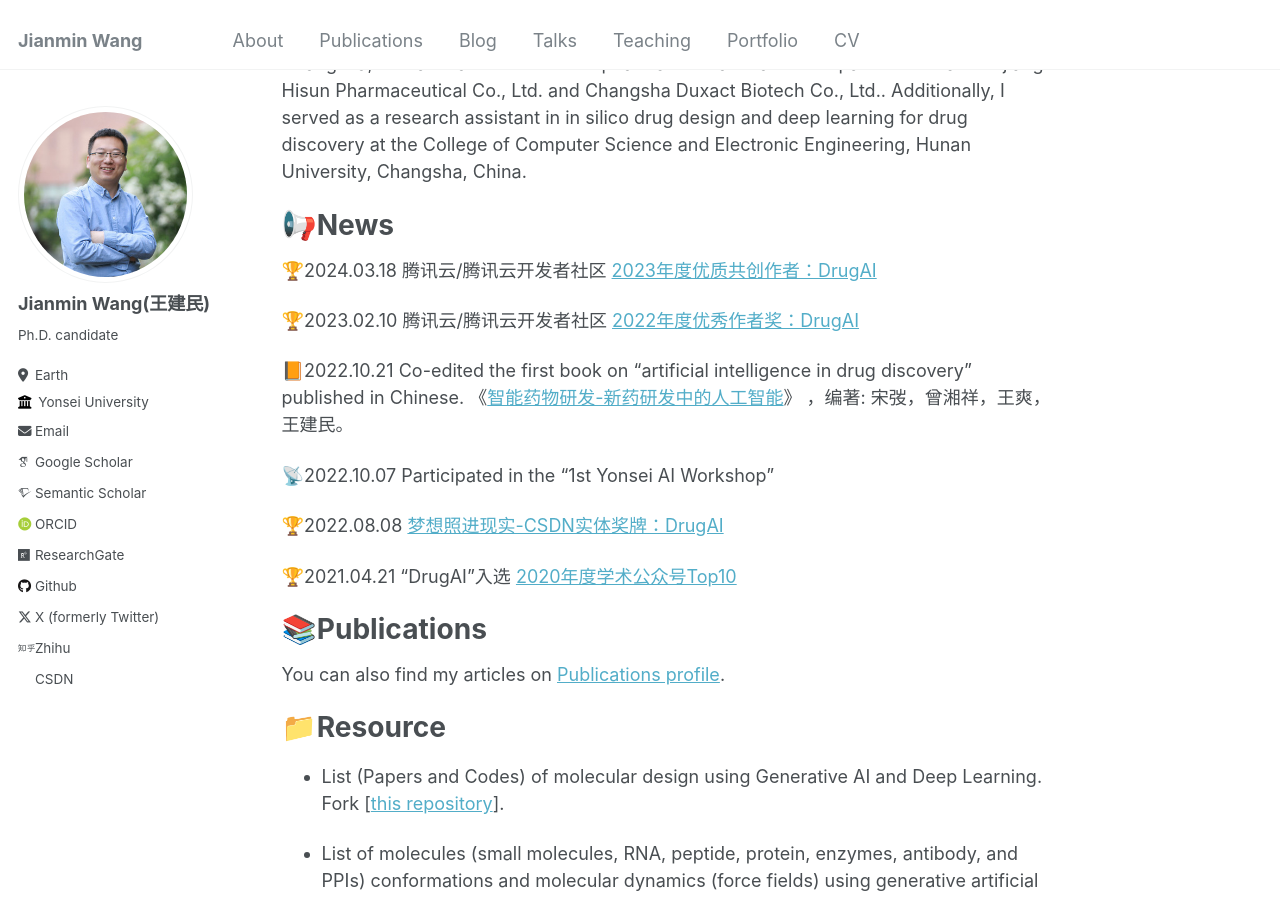
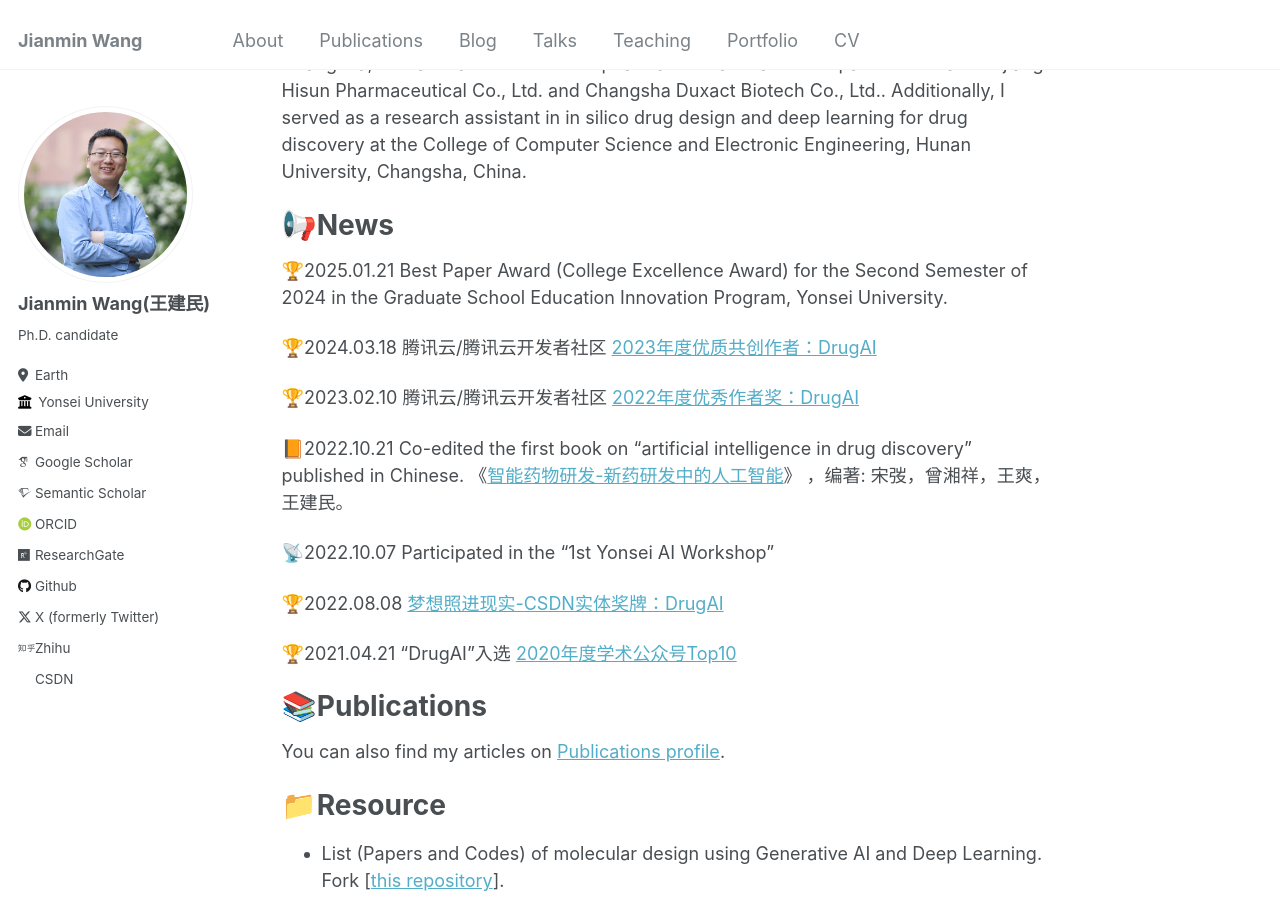
Before and after one commit to Jianmin2drugai/Jianmin2drugai.github.io, a Jekyll site: the page built from _pages/about.md, in a window 1280 px wide and 900 px high, scrolled down 465 px. Built offline with Jekyll 4.4.1, drawn with Linux system fonts in a browser that asks for light colours; some web fonts are replaced.

Commit message:
Update about.md

```diff
--- a/_pages/about.md
+++ b/_pages/about.md
@@ -17,6 +17,8 @@ Previously, I earned my undergraduate degree(B.S.) in pharmacy at the <a href="h
 
 &#x1F4E2;News
 ======
+&#x1F3C6;2025.01.21 Best Paper Award (College Excellence Award) for the Second Semester of 2024 in the Graduate School Education Innovation Program, Yonsei University.
+
 &#x1F3C6;2024.03.18 腾讯云/腾讯云开发者社区 <a href="https://jianmin2drugai.github.io/portfolio/portfolio-2/">2023年度优质共创作者：DrugAI</a>
 
 &#x1F3C6;2023.02.10 腾讯云/腾讯云开发者社区 <a href="https://jianmin2drugai.github.io/portfolio/portfolio-4/">2022年度优秀作者奖：DrugAI</a>
```
